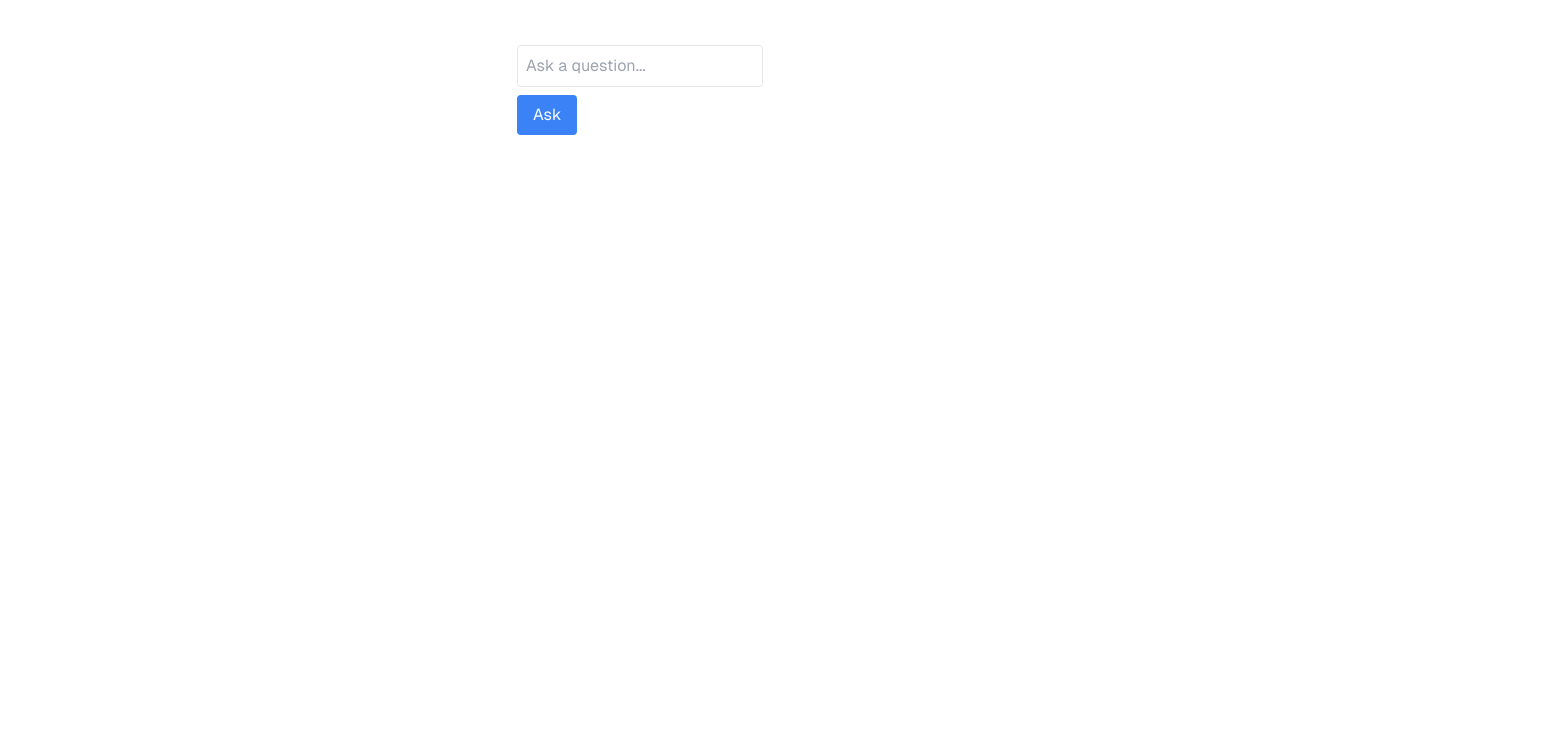
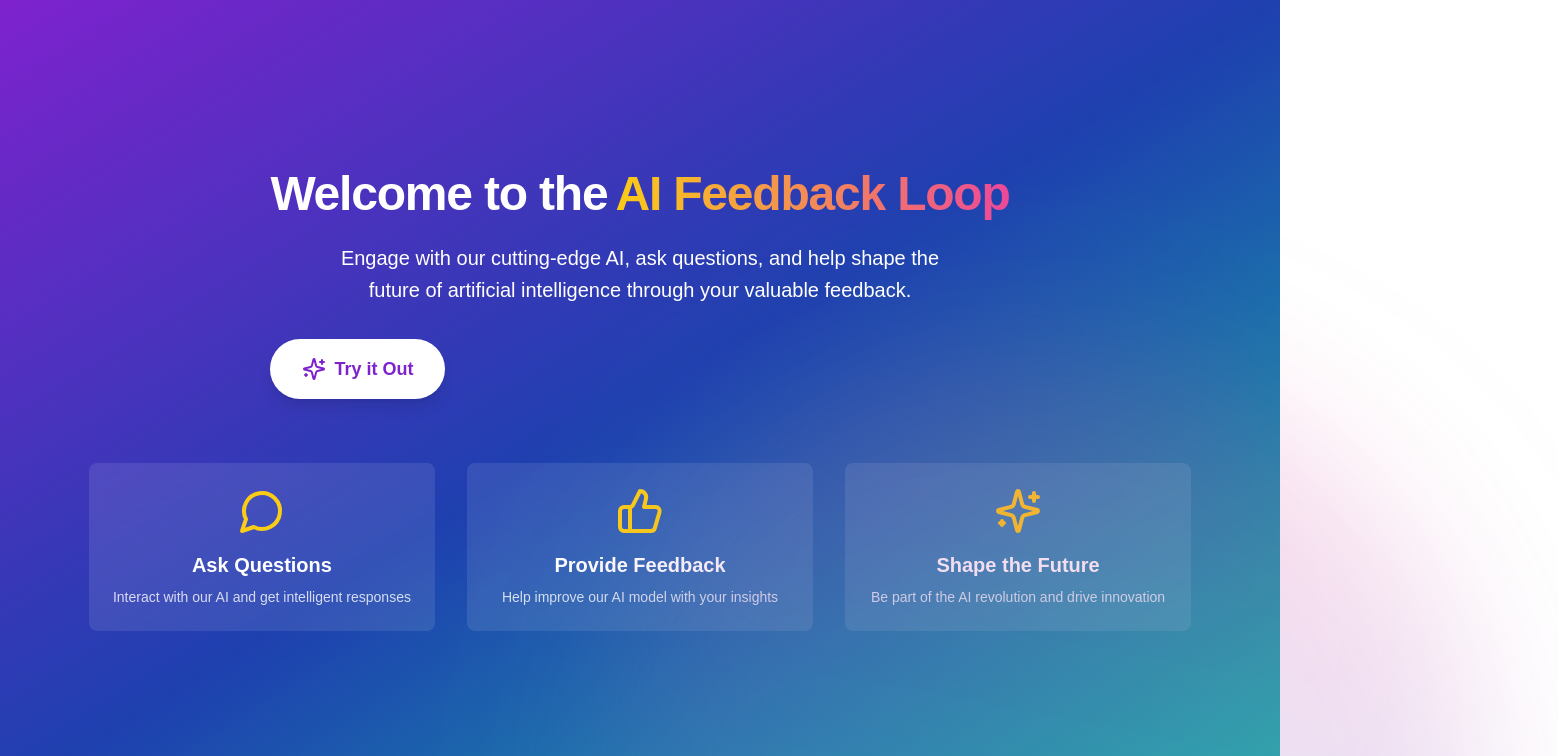
Before and after one commit to zikrya/ai-feedback, a Next.js app: page / in a window 1280 px wide. Shown: the top 756 px of the page, 1558 px wide, since content can reach past the window. Built offline with nearby package versions, Linux system fonts and the light colour scheme.

Commit message:
[UI] Created landing page

```diff
--- a/package.json
+++ b/package.json
@@ -9,9 +9,11 @@
     "lint": "next lint"
   },
   "dependencies": {
+    "framer-motion": "^11.11.15",
+    "lucide-react": "^0.456.0",
     "next": "15.0.3",
-    "react": "19.0.0-rc-66855b96-20241106",
-    "react-dom": "19.0.0-rc-66855b96-20241106",
+    "react": "^18.3.1",
+    "react-dom": "^18.3.1",
     "weaviate-client": "^3.2.2"
   },
   "devDependencies": {
--- /dev/null
+++ b/src/app/chat-box/page.tsx
@@ -0,0 +1,12 @@
+import QuestionForm from '@/components/QuestionForm'
+import React from 'react'
+
+const page = () => {
+  return (
+    <div>
+      <QuestionForm />
+    </div>
+  )
+}
+
+export default page
--- a/src/app/page.tsx
+++ b/src/app/page.tsx
@@ -1,9 +1,10 @@
+import LandingPage from "@/components/LandingPage";
 import QuestionForm from "@/components/QuestionForm";
 
 export default function Home() {
   return (
-    <div className="grid grid-rows-[20px_1fr_20px] items-center justify-items-center min-h-screen p-8 pb-20 gap-16 sm:p-20 font-[family-name:var(--font-geist-sans)]">
-      <QuestionForm />
+    <div>
+      <LandingPage />
     </div>
   );
 }
--- /dev/null
+++ b/src/components/LandingPage.tsx
@@ -0,0 +1,81 @@
+'use client'
+
+import { useRouter } from 'next/navigation'
+import { motion } from 'framer-motion'
+import { Sparkles, MessageCircle, ThumbsUp } from 'lucide-react'
+
+const LandingPage = () => {
+  const router = useRouter()
+
+  const handleDemoClick = () => {
+    router.push('/chat-box')
+  }
+
+  return (
+    <div className="flex flex-col items-center justify-center min-h-screen bg-gradient-to-br from-purple-700 via-blue-800 to-teal-500 text-white overflow-hidden">
+      <motion.div
+        initial={{ opacity: 0, y: -50 }}
+        animate={{ opacity: 1, y: 0 }}
+        transition={{ duration: 0.8 }}
+        className="text-center z-10"
+      >
+        <h1 className="text-5xl font-extrabold mb-6 tracking-tight">
+          Welcome to the
+          <span className="bg-clip-text text-transparent bg-gradient-to-r from-yellow-400 to-pink-500 ml-2">
+            AI Feedback Loop
+          </span>
+        </h1>
+        <p className="text-xl mb-8 max-w-2xl mx-auto px-4 leading-relaxed">
+          Engage with our cutting-edge AI, ask questions, and help shape the future of artificial intelligence through your valuable feedback.
+        </p>
+        <motion.button
+          onClick={handleDemoClick}
+          whileHover={{ scale: 1.05 }}
+          whileTap={{ scale: 0.95 }}
+          className="px-8 py-4 bg-white text-purple-700 rounded-full font-bold text-lg shadow-lg hover:shadow-xl transition-all duration-300 flex items-center"
+        >
+          <Sparkles className="mr-2" />
+          Try it Out
+        </motion.button>
+      </motion.div>
+
+      <motion.div
+        initial={{ opacity: 0, y: 50 }}
+        animate={{ opacity: 1, y: 0 }}
+        transition={{ delay: 0.5, duration: 0.8 }}
+        className="mt-16 grid grid-cols-1 md:grid-cols-3 gap-8 text-center"
+      >
+        {[
+          { icon: MessageCircle, title: "Ask Questions", description: "Interact with our AI and get intelligent responses" },
+          { icon: ThumbsUp, title: "Provide Feedback", description: "Help improve our AI model with your insights" },
+          { icon: Sparkles, title: "Shape the Future", description: "Be part of the AI revolution and drive innovation" }
+        ].map((feature, index) => (
+          <motion.div
+            key={index}
+            whileHover={{ scale: 1.05 }}
+            className="bg-white bg-opacity-10 p-6 rounded-lg backdrop-blur-sm"
+          >
+            <feature.icon className="w-12 h-12 mx-auto mb-4 text-yellow-400" />
+            <h2 className="text-xl font-semibold mb-2">{feature.title}</h2>
+            <p className="text-sm opacity-80">{feature.description}</p>
+          </motion.div>
+        ))}
+      </motion.div>
+
+      <motion.div
+        animate={{
+          scale: [1, 1.2, 1],
+          rotate: [0, 360],
+        }}
+        transition={{
+          duration: 20,
+          ease: "linear",
+          repeat: Infinity,
+        }}
+        className="absolute top-1/2 left-1/2 transform -translate-x-1/2 -translate-y-1/2 w-[800px] h-[800px] bg-gradient-to-r from-pink-500 to-blue-500 rounded-full opacity-20 blur-3xl z-0"
+      />
+    </div>
+  )
+}
+
+export default LandingPage
```
Also changed, not shown: 1 other file (tests, documents, lock files or other folders).
